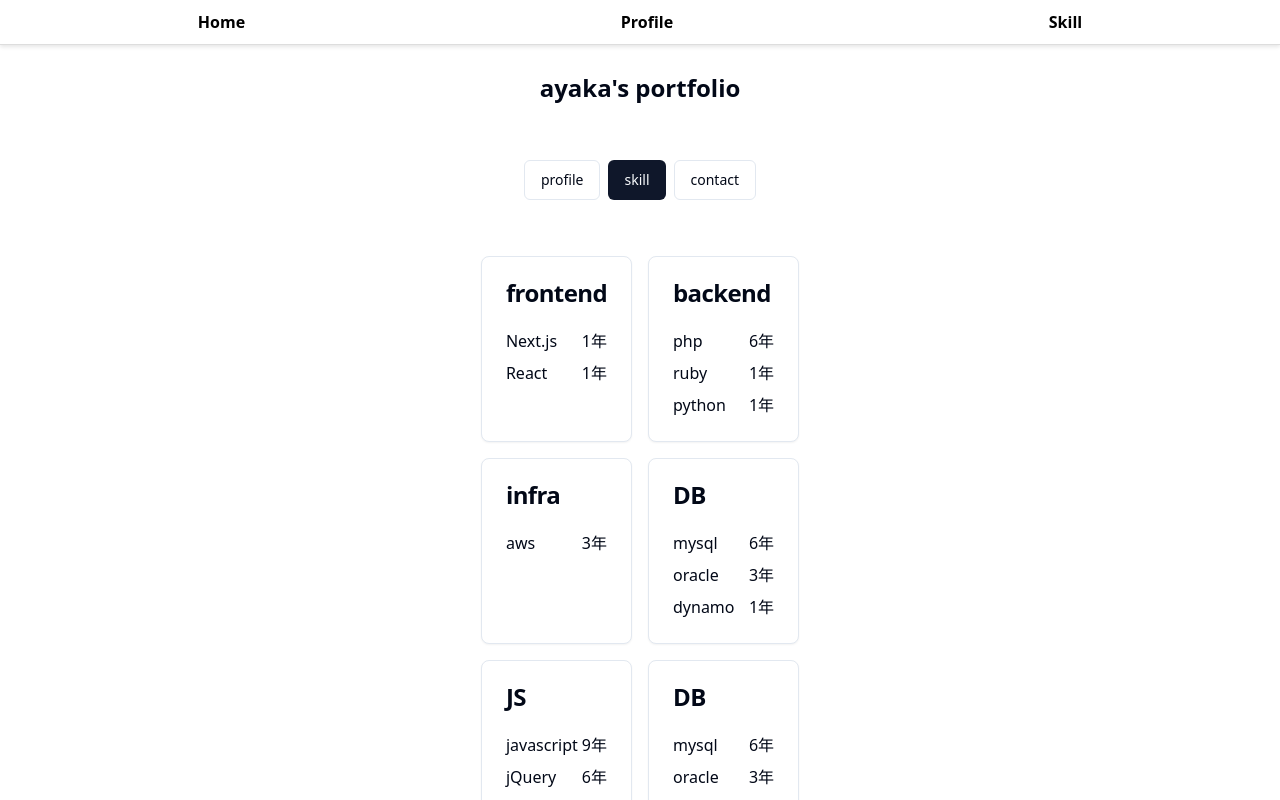
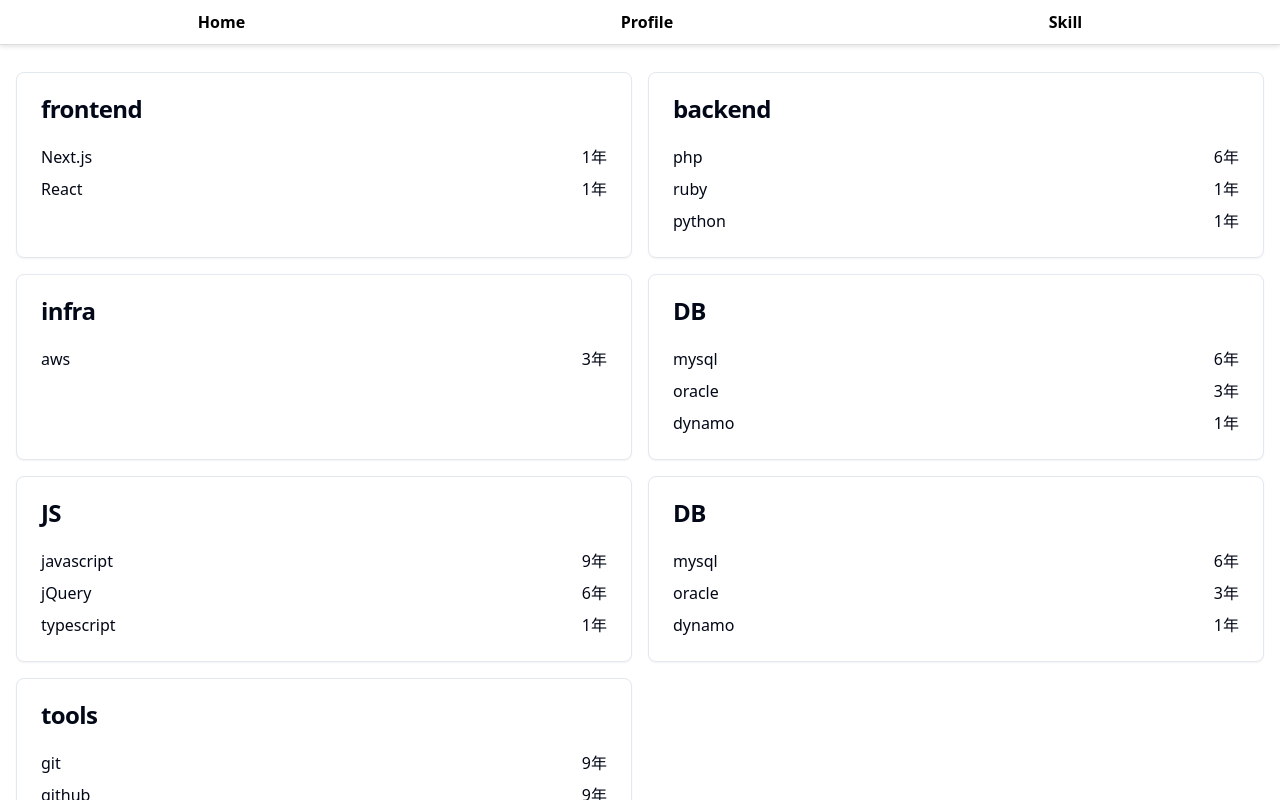
Before and after one commit to ayaaaka/Portfolio, a Next.js app: page /skill in a window 1280 px wide. Shown: the top 800 px of the page. Built offline with nearby package versions, Linux system fonts and the light colour scheme.

Commit message:
update skill

```diff
--- a/src/app/skill/page.tsx
+++ b/src/app/skill/page.tsx
@@ -6,14 +6,8 @@
   return (
     <div className="flex flex-col items-center p-4 space-y-14">
       <Navbar />
-      <div className="text-2xl font-bold">ayaka's portfolio</div>
-      <div className="flex space-x-2">
-        <Button variant="outline">profile</Button>
-        <Button variant="default">skill</Button>
-        <Button variant="outline">contact</Button>
-      </div>
-      <div className="grid grid-cols-2 gap-4">
-        <Card className="w-full">
+      <div className="grid grid-cols-1 gap-4 md:grid-cols-2 lg:grid-cols-2 w-full max-w-7xl">
+      <Card className="w-full">
           <CardHeader>
             <CardTitle>frontend</CardTitle>
           </CardHeader>
```
